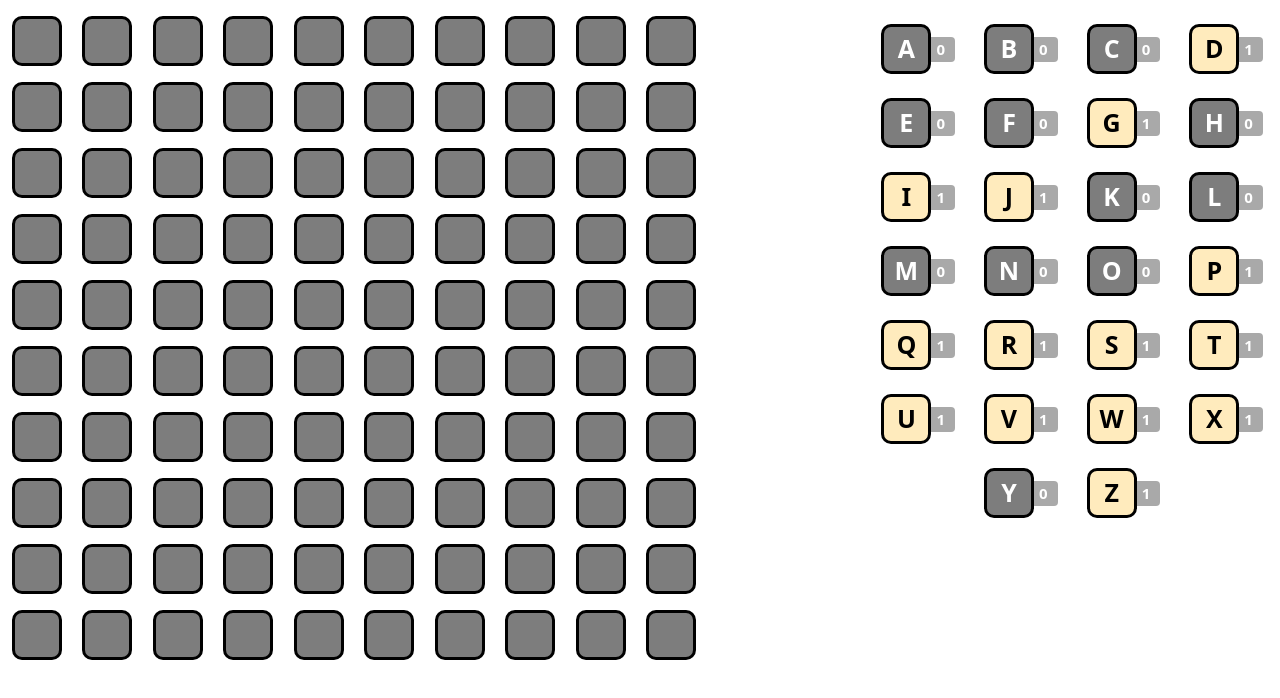
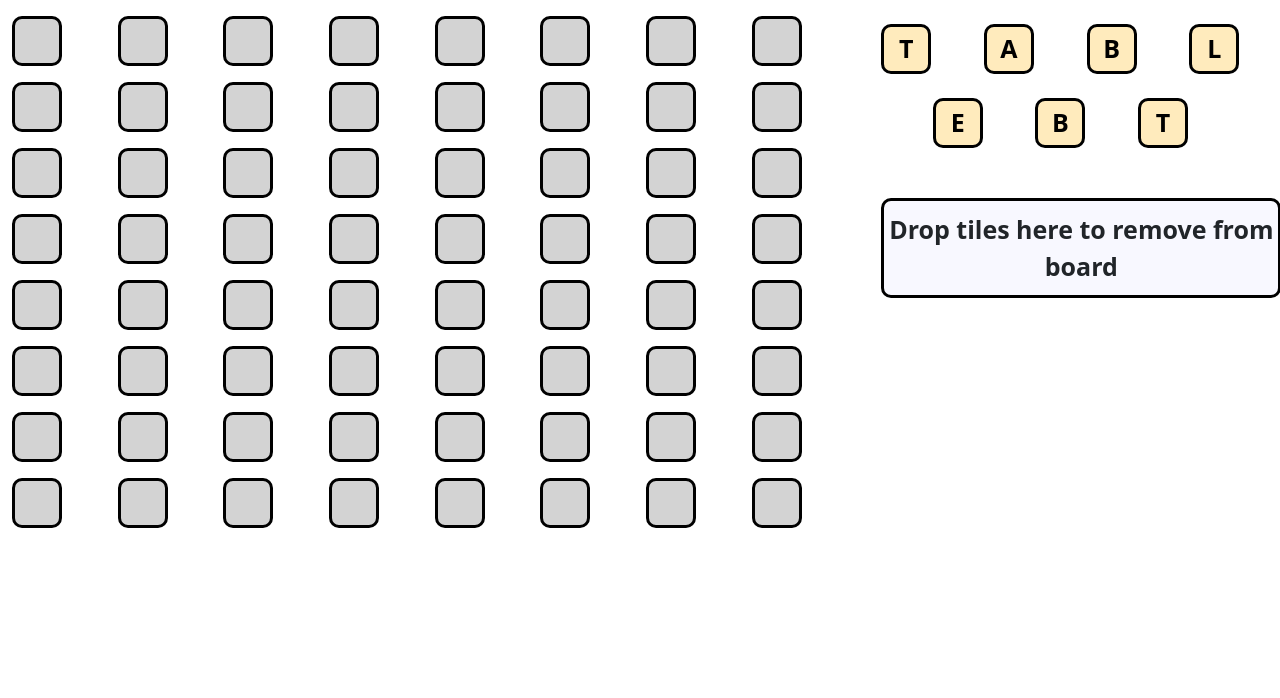
Before and after one commit to mviol42/ananagrams, a React (Create React App) app: page / in a window 1280 px wide. Shown: the top 698 px of the page. Built offline with nearby package versions, Linux system fonts and the light colour scheme.

Commit message:
mostly working version before dhreeti's help

```diff
--- a/package.json
+++ b/package.json
@@ -3,6 +3,7 @@
   "version": "0.1.0",
   "private": true,
   "dependencies": {
+    "@dnd-kit/core": "^6.0.8",
     "@testing-library/jest-dom": "^5.17.0",
     "@testing-library/react": "^13.4.0",
     "@testing-library/user-event": "^13.5.0",
@@ -16,6 +17,7 @@
     "react-bootstrap": "^2.8.0",
     "react-dom": "^18.2.0",
     "react-scripts": "5.0.1",
+    "spellchecker": "^3.7.1",
     "typescript": "^4.9.5",
     "web-vitals": "^2.1.4"
   },
--- a/src/App.tsx
+++ b/src/App.tsx
@@ -1,84 +1,79 @@
-import React, {Component} from 'react';
+import React, { useState } from 'react';
 import logo from './logo.svg';
 import './App.css';
-import Board, { boardSize }from './Board';
-import Tile from './Tile';
+import Board from './Board';
 import TileBank from './TileBank';
+import { DndContext } from '@dnd-kit/core';
 
 interface AppProps {}
 
-interface AppState {
-    alphabetMap: Map<string, number>;
-    boardMap: Map<string, string>;
-    isBoardSelected: boolean;
-    isLetterSelected:boolean;
-    boardSelected: Tile | undefined;
-    letterSelected: Tile | undefined;
-}
+export const boardSize = 8;
 
-class App extends Component<AppProps, AppState> {
-  constructor(props: AppProps) {
-    super(props);
-      let alphabetMap = new Map<string, number>();
-      for (let i = 65; i <= 91; i++) {
-          const letter = String.fromCharCode(i); // Convert ASCII code to letter
-          const randomValue = Math.random() < 0.5 ? 0 : 1; // Generate a random 0 or 1
-          alphabetMap.set(letter, randomValue);
-      }
+function App(props: AppProps) {
+    var defaultValueInBoard = ''; // by default
+    var defaultBoard = [...Array(boardSize)].map(e => Array(boardSize).fill(defaultValueInBoard));
+    const [boardLetters, setBoardLetters] = useState<string[][]>(defaultBoard);
+    const [tileBankLetters, setTileBankLetters] = useState<string[]>(['T', 'A', 'B', 'L', 'E', 'B', 'T']);
 
-      let boardMap = new Map<string, string>();
-      for (let i = 0; i < boardSize; i++) {
-          for (let j = 0; j < boardSize; j++) {
-              boardMap.set(`${i}-${j}`, "");
-          }
-      }
-    this.state = { alphabetMap:alphabetMap,
-        boardMap:boardMap,
-        isBoardSelected: false,
-        isLetterSelected: false,
-        boardSelected: undefined,
-        letterSelected: undefined
-        };
-  }
+    const updateBoard = (e: { active: any; over: any }) => {
+        if (e.active.data.current.row === e.over.data.current.row && e.active.data.current.col === e.over.data.current.col) { return; }
+        const letter = e.active.data.current.letter;
+        var tempBoardLetters = {...boardLetters};
+        var tempLetter = "";
 
-  render () {
+        if (tempBoardLetters[e.over.data.current.row][e.over.data.current.col]) {
+            tempLetter = tempBoardLetters[e.over.data.current.row][e.over.data.current.col]
+        }
+
+
+        if (e.active.data.current.inBank) {
+            const letterIndex = tileBankLetters.indexOf(letter);
+            tileBankLetters.splice(letterIndex, 1);
+        }
+
+        else {
+            tempBoardLetters[e.active.data.current.row][e.active.data.current.col] = "";
+        }
+
+        if (tempLetter) { tileBankLetters.push(tempLetter); }
+
+        tempBoardLetters[e.over.data.current.row][e.over.data.current.col] = letter;
+
+        setTileBankLetters(tileBankLetters);
+        setBoardLetters(tempBoardLetters);
+    }
+
+    const addToBank = (e: { active: any; over: any }) => {
+        if (e.active.data.current.inBank) { return; }
+        const letter = e.active.data.current.letter;
+        var tempBoardLetters = {...boardLetters};
+        tempBoardLetters[e.active.data.current.row][e.active.data.current.col] = "";
+        tileBankLetters.push(letter);
+
+        setTileBankLetters(tileBankLetters);
+        setBoardLetters(tempBoardLetters);
+    }
+
+    const handleDragEnd = (e: { active: any; over: any }) => {
+        if (e.over === null) { return; }
+        if (e.over.id === 'drop-box') { addToBank(e); }
+        else { updateBoard(e); }
+    };
+
     return (
         <div className="App">
-            <div className='row'>
-                <div className='col-8'>
-                    <Board currentLayout={this.state.boardMap} setSelected={this.setBoardSelected.bind(this)}/>
+            <DndContext onDragEnd={handleDragEnd}>
+                <div className="row">
+                    <div className="col-8">
+                        <Board currentBoard={boardLetters}/>
+                    </div>
+                    <div className="col-4">
+                        <TileBank bank={tileBankLetters}/>
+                    </div>
                 </div>
-                <div className='col-4'>
-                    <TileBank tileCount={this.state.alphabetMap} setSelected={this.setLetterSelected.bind(this)}/>
-                </div>
-            </div>
+            </DndContext>
         </div>
     );
-  }
-
-  setBoardSelected(tile: Tile) {
-      let isBoardSelected = !(tile === undefined)
-      this.setState({isBoardSelected:isBoardSelected, boardSelected:isBoardSelected ? tile : undefined});
-      this.checkSwap();
-  }
-
-  setLetterSelected(tile: Tile) {
-      let isLetterSelected = !(tile === undefined)
-      this.setState({isLetterSelected:isLetterSelected, letterSelected:isLetterSelected ? tile : undefined});
-      this.checkSwap();
-  }
-
-  checkSwap () {
-    if (this.state.isLetterSelected
-        && this.state.isBoardSelected
-        && this.state.boardSelected
-        && this.state.letterSelected
-        && this.state.letterSelected.props.letter) {
-        let index: string = `${this.state.boardSelected.props.rowIndex}-${this.state.boardSelected.props.colIndex}`;
-
-        this.state.boardMap.set(index, this.state.letterSelected.props.letter);
-    }
-  }
 }
 
 export default App;
--- a/src/Board.tsx
+++ b/src/Board.tsx
@@ -1,29 +1,21 @@
 import React, {Component} from 'react';
 import 'bootstrap/dist/css/bootstrap.min.css'
 import './Board.css'
-import Tile from './Tile';
-
-export const boardSize = 10;
+import BoardTile from './BoardTile';
+import { useDroppable } from '@dnd-kit/core';
+import App, { boardSize }from './App';
+import LetterTile from './LetterTile';
 
 interface BoardProps {
-    currentLayout: Map<string, string>;
-    setSelected(tile: Tile): void;
+    currentBoard: string[][];
 }
 
 interface BoardState {
-    rowIndex: number | undefined;
-    colIndex: number | undefined;
 }
 
 class Board extends Component<BoardProps, BoardState> {
     constructor(props: BoardProps) {
         super(props);
-        this.state = {rowIndex: -1, colIndex: -1}
-    }
-
-    selectIndex(tile: Tile) {
-        this.props.setSelected(tile);
-        this.setState({ rowIndex: tile.props.rowIndex, colIndex: tile.props.colIndex });
     }
 
     render () {
@@ -33,17 +25,28 @@ class Board extends Component<BoardProps, BoardState> {
             const row = []
             for (let j = 0; j < boardSize; j++) {
                 row.push(
-                    <div className="col-1" key = {`${i}-${j}`}>
-                    <Tile
-                        letter={this.props.currentLayout.get(`${i}-${j}`)}
-                        onClick={this.selectIndex.bind(this)}
-                        isBoard={!(this.props.currentLayout.get(`${i}-${j}`) === "")}
-                        isSelected={this.state.rowIndex === i && this.state.colIndex === j}
-                        isEmpty={true}
-                        rowIndex={i}
-                        colIndex={j}
-                    ></Tile>
-                    </div>)
+                    <div className='col' key={`${i}-${j}`}>
+                        { this.props.currentBoard[i][j] === ''
+                            ? <Droppable id={`${i}-${j}`}
+                                         children={<BoardTile/>}
+                                         row={i}
+                                         col={j}
+                                         letter={""}
+                                        ></Droppable>
+                            : <Droppable id={`${i}-${j}`}
+                                         row={i}
+                                         col={j}
+                                         letter={this.props.currentBoard[i][j]}
+                                         children={
+                                <LetterTile id={`${i}-${j}-tile`}
+                                            letter={this.props.currentBoard[i][j]}
+                                            inBank={false}
+                                            row={i}
+                                            col={j}
+                                            />}></Droppable>
+                        }
+                    </div>
+                );
             }
             board.push(
                 <div className="row mt-3" key = {`${i}`}> { row } </div>
@@ -58,3 +61,25 @@ class Board extends Component<BoardProps, BoardState> {
 }
 
 export default Board;
+
+function Droppable(props: { id: any,
+                    children: string | number | boolean | React.ReactElement<any, string | React.JSXElementConstructor<any>> | Iterable<React.ReactNode> | React.ReactPortal | null | undefined,
+                    letter: string | undefined,
+                    row: number,
+                    col: number}) {
+    const {isOver, setNodeRef} = useDroppable({
+        id: props.id,
+        data: {
+            type: 'board',
+            letter: props.letter,
+            row: props.row,
+            col: props.col,
+        }
+    });
+
+    return (
+        <div ref={setNodeRef} >
+            { props.children }
+        </div>
+    );
+}
--- a/src/BoardTile.tsx
+++ b/src/BoardTile.tsx
@@ -0,0 +1,21 @@
+import React, {Component} from 'react';
+import './Tile.css'
+import 'bootstrap/dist/css/bootstrap.min.css'
+
+interface BoardTileProps {}
+
+interface BoardTileState {}
+
+class BoardTile extends Component<BoardTileProps, BoardTileState> {
+    constructor(props: BoardTileProps) {
+        super(props);
+    }
+
+    render () {
+        return (
+                <div className='board-empty tile'></div>
+        );
+    }
+}
+
+export default BoardTile;
--- a/src/LetterTile.tsx
+++ b/src/LetterTile.tsx
@@ -1,9 +1,15 @@
 import React, {Component} from 'react';
 import './Tile.css'
 import 'bootstrap/dist/css/bootstrap.min.css'
+import {CSS} from '@dnd-kit/utilities';
+import { useDraggable } from '@dnd-kit/core';
 
 interface LetterTileProps {
     letter:string | undefined;
+    id: any,
+    inBank: boolean,
+    row?: number,
+    col?: number
 }
 
 interface LetterTileState {}
@@ -15,13 +21,46 @@ class LetterTile extends Component<LetterTileProps, LetterTileState> {
 
     render () {
         return (
-            <div>
-                <div className={`bank tile`}>
-                    { this.props.letter }
-                </div>
+            <div className={this.props.inBank ? '' : 'board-full tile'}>
+                <Draggable id={this.props.id}
+                           children={this.props.letter}
+                           letter={this.props.letter}
+                           inBank={this.props.inBank}
+                           row={this.props.row}
+                           col={this.props.col}></Draggable>
             </div>
         );
     }
 }
 
 export default LetterTile;
+
+
+function Draggable(props: { id: any;
+                            children: string | number | boolean | React.ReactElement<any, string | React.JSXElementConstructor<any>> | Iterable<React.ReactNode> | React.ReactPortal | null | undefined,
+                            letter: string | undefined,
+                            inBank: boolean,
+                            row?: number,
+                            col?: number}) {
+    const {attributes, listeners, setNodeRef, transform, isDragging} = useDraggable({
+        id: props.id,
+        data: {
+            inBank: props.inBank,
+            letter: props.letter,
+            row: props.row,
+            col: props.col,
+        }
+    });
+    const style = {
+        transform: CSS.Translate.toString(transform),
+    };
+
+    return (
+        <div  ref={setNodeRef} style={style} {...listeners} {...attributes}>
+            <div className={`bank tile`}>
+                { props.letter }
+            </div>
+        </div>
+
+    );
+}
--- a/src/Tile.css
+++ b/src/Tile.css
@@ -11,32 +11,24 @@
     border-style: solid;
 }
 
+.selected {
+    border-color: blue;
+}
+
 .bank {
     background-color: #ffebbd; /* Set your desired background color */
     color: #000000;
     cursor: pointer;
 }
 
-.selected-bank {
-    background-color: #6e90ff; /* Set your desired background color */
-    color: #FFFFFF;
+.board-full {
+    background-color: floralwhite; /* Set your desired background color */
+    border-color: blue;
     cursor: pointer;
 }
 
-.bank-empty {
-    background-color: #7d7d7d; /* Set your desired background color */
-    color: #ffffff;
-}
-
 .board-empty {
-    background-color: grey; /* Set your desired background color */
+    background-color: lightgrey; /* Set your desired background color */
     border-color: black;
     cursor: pointer;
 }
-
-.selected-board-empty {
-
-    background-color: white; /* Set your desired background color */
-    border-color: #6e90ff;
-    cursor: pointer;
-}
--- a/src/Tile.tsx
+++ /dev/null
@@ -1,37 +0,0 @@
-import React, {Component} from 'react';
-import './Tile.css'
-import 'bootstrap/dist/css/bootstrap.min.css'
-
-interface TileProps {
-    letter:string | undefined;
-    onClick(selected: Tile): void;
-    isSelected?: boolean;
-    isEmpty?: boolean;
-    isBoard?: boolean;
-    rowIndex?: number;
-    colIndex?: number;
-}
-
-interface TileState {}
-
-class Tile extends Component<TileProps, TileState> {
-    constructor(props: TileProps) {
-        super(props);
-    }
-
-    render () {
-        var tileClass = "";
-        tileClass += this.props.isSelected ? "selected-" : "";
-        tileClass += this.props.isBoard ? "board" : "bank";
-        tileClass += this.props.isEmpty ? "-empty" : "";
-        return (
-            <div>
-                <div className={`${tileClass} tile`} onClick={() => this.props.onClick(this)}>
-                    { this.props.letter }
-                </div>
-            </div>
-        );
-    }
-}
-
-export default Tile;
--- a/src/TileBank.css
+++ b/src/TileBank.css
@@ -18,3 +18,18 @@
     z-index: -1;
     color: white;
 }
+
+.drop-box{
+    width: 400px; /* Adjust the width and height to make your square as desired */
+    height: 100px;
+    display: flex;
+    justify-content: center;
+    align-items: center;
+    border-radius: 10px; /* Add rounded corners */
+    border-color: black;
+    border-style: solid;
+    background-color: ghostwhite;
+    font-size: 25px;
+    font-weight: bold;
+    margin-top: 50px;
+}
--- a/src/TileBank.tsx
+++ b/src/TileBank.tsx
@@ -1,49 +1,30 @@
 import React, {Component} from 'react';
 import 'bootstrap/dist/css/bootstrap.min.css';
-import Tile from './Tile';
 import './TileBank.css'
+import LetterTile from './LetterTile';
+import { useDroppable } from '@dnd-kit/core';
+
 
 interface TileBankProps {
-    tileCount:Map<string, number>;
-    setSelected(tile: Tile): void;
+    bank: string[];
 }
 
-interface TileBankState {
-    selectedLetter:string | undefined;
-}
+interface TileBankState {}
 
 class TileBank extends Component<TileBankProps, TileBankState> {
     constructor(props: TileBankProps) {
         super(props);
-        this.state = { selectedLetter:""};
     }
 
-    // Function to handle tile selection
-    selectLetter (tile: Tile)  {
-        let letter = tile.props.letter;
-        const stateLetter = letter === this.state.selectedLetter ? undefined : letter;
-        this.setState({ selectedLetter: stateLetter });
-        this.props.setSelected(tile);
-    };
-
     render () {
-        const tiles = Array.from({ length: 26 }, (_, index) => (
-            <div key={index} className="col-3 mt-4">
-                <div className="tile-wrapper">
-                    <Tile
-                        letter={String.fromCharCode(65 + index.valueOf())}
-                        onClick={this.selectLetter.bind(this)}
-                        isSelected={String.fromCharCode(65 + index) === this.state.selectedLetter}
-                        isBoard={false}
-                        isEmpty={this.props.tileCount.get(String.fromCharCode(65 + index.valueOf())) === 0}
-                    ></Tile>
-                    <div className="tile-count">
-                        {this.props.tileCount.get(String.fromCharCode(65 + index.valueOf()))}
-                    </div>
-                </div>
+        const tiles = Array.from({ length: this.props.bank.length }, (_, i) => (
+            <div key={i} className="col-3 mt-4">
+                <LetterTile id={`${this.props.bank[i]}-${i}`}
+                            key={`${i}`}
+                            letter={this.props.bank[i]}
+                            inBank={true}></LetterTile>
             </div>
         ));
-        const { selectedLetter } = this.state;
 
         return (
             <div>
@@ -51,11 +32,23 @@ class TileBank extends Component<TileBankProps, TileBankState> {
                     <div className="row justify-content-center align-items-center ">
                         {tiles}
                     </div>
+                    <TileBankDroppable id='drop-box' children={<div className='drop-box'> Drop tiles here to remove from board </div>}></TileBankDroppable>
                 </div>
             </div>
-
         );
     }
 }
 
 export default TileBank;
+
+function TileBankDroppable(props: { id: any, children: string | number | boolean | React.ReactElement<any, string | React.JSXElementConstructor<any>> | Iterable<React.ReactNode> | React.ReactPortal | null | undefined}) {
+    const {isOver, setNodeRef} = useDroppable({
+        id: props.id,
+    });
+
+    return (
+        <div ref={setNodeRef} >
+            { props.children }
+        </div>
+    );
+}
```
Also changed, not shown: src/OldTileBank.tsx (deleted, +0 -61 lines), src/App.css (line endings or trailing spaces), src/LetterTile.css (deleted), 1 other file (tests, documents, lock files or other folders).
